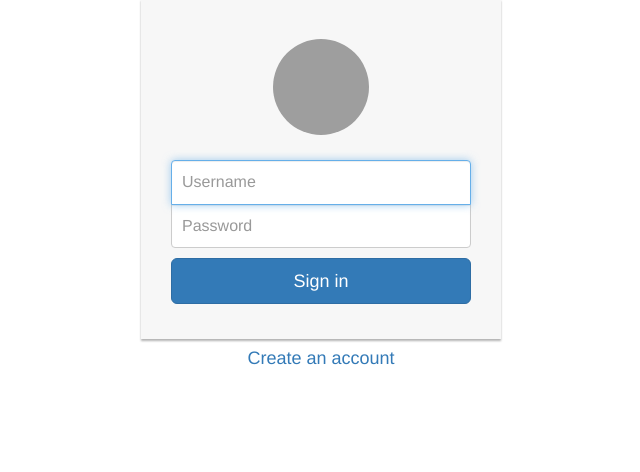
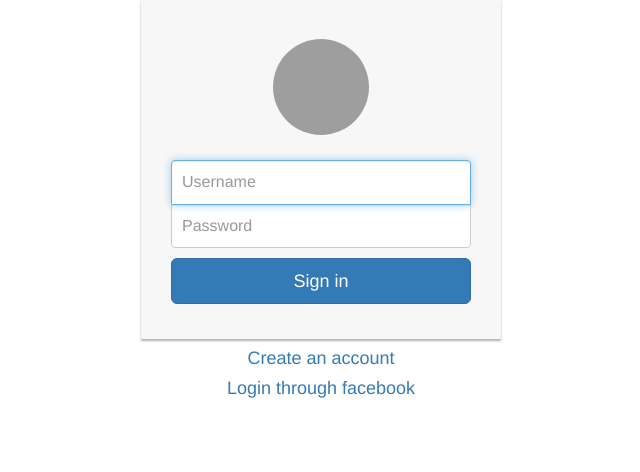
Before and after one commit to PaulvanMotman/Guesty, a Node server app: page / in a window 1280 px wide. Shown: the part 111-583 px from the top of the page, without its empty margins (319-959 px from the left). Run offline with Node 20, Linux system fonts and the light colour scheme; some libraries are stand-ins or nearby versions; grey boxes are pictures that could not be loaded.

Commit message:
added link to facebook login

```diff
--- a/views/index.pug
+++ b/views/index.pug
@@ -13,6 +13,7 @@ block content
 							button(class='btn btn-lg btn-primary btn-block', type='submit') Sign in
 							span.clearfix
 					a(href='/signup', class='text-center new-account') Create an account
+					a(href='/login/facebook', class='text-center new-account') Login through facebook
 					#message
 					if message
 						h1.text-center.error-message #{message}
```
